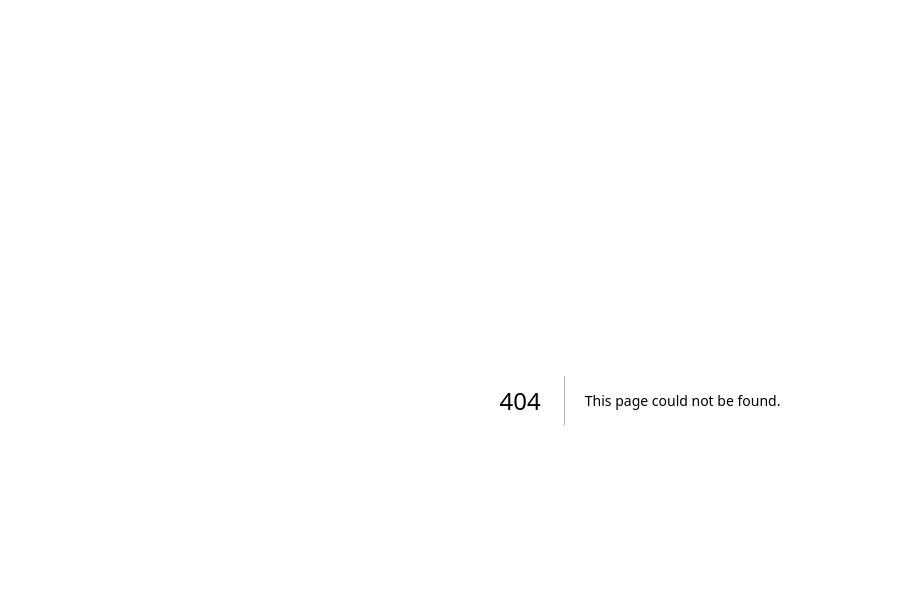
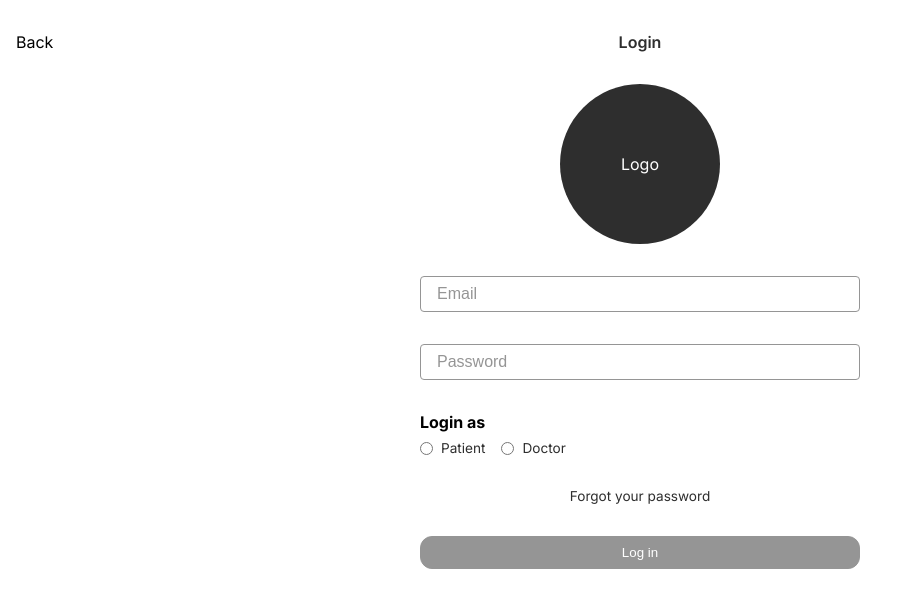
Before and after one commit to No-Country/C13-41-FT-NODE-REACT, a Next.js app in the folder fe/: page /sign-in in a window 1280 px wide. Before the commit this address had no page. Shown: the top 608 px of the page, without its empty margins (0-906 px from the left). Built offline with nearby package versions, Linux system fonts and the light colour scheme.

Commit message:
feat: complete login form layout and fields validations

```diff
--- a/fe/package.json
+++ b/fe/package.json
@@ -13,6 +13,7 @@
     "eslint-config-next": "13.4.19",
     "next": "13.4.19",
     "react": "18.2.0",
-    "react-dom": "18.2.0"
+    "react-dom": "18.2.0",
+    "yup": "^1.2.0"
   }
 }
--- a/fe/src/app/page.module.css
+++ b/fe/src/app/page.module.css
@@ -1,7 +1,7 @@
 .main {
 	padding: 2rem 1rem;
 	min-height: 100vh;
-	background-color: #e5e5e5;
+	background-color: #ffffff;
 }
 
 .container {
--- /dev/null
+++ b/fe/src/app/sign-in/page.jsx
@@ -0,0 +1,134 @@
+'use client';
+import React, { useState } from 'react';
+import styles from './page.module.css';
+import Link from 'next/link';
+import * as yup from 'yup';
+import { Router } from 'next/router';
+const SignInPage = () => {
+	const [fieldErrors, setFieldErrors] = useState({});
+
+	// Datos de ejemplo hasta tener la API
+	const successLogin = {
+		data: { patient: 'paciente' },
+		message: 'success login',
+	};
+	const errorLogin = {
+		error: 'duplicated',
+		message: 'email was duplicate',
+	};
+
+	const validateSignInData = async data => {
+		const signInSchema = yup.object({
+			email: yup.string().email('Invalid email').required('Email is required'),
+			password: yup.string().required('Password is required'),
+			user: yup.string().oneOf(['patient', 'doctor'], 'Select one user').required(''),
+		});
+
+		await signInSchema.validate(data, { abortEarly: false });
+	};
+
+	const signIn = async data => {
+		if (!data) return;
+
+		try {
+			await validateSignInData(data);
+
+			let endpoint = '';
+			if (data.user === 'patient') {
+				endpoint = '/api/login/patient';
+			} else {
+				endpoint = '/api/login/doctor';
+			}
+
+			const response = await fetch(endpoint, {
+				method: 'POST',
+				headers: {
+					'Content-Type': 'application/json',
+				},
+				body: JSON.stringify(data),
+			});
+
+			if (response.status === 200) {
+				console.log(successLogin.message);
+				// toast
+				Router.push('/');
+			}
+
+			if (response.status === 404) {
+				console.log(errorLogin.message);
+			}
+		} catch (validationErrors) {
+			const newFieldErrors = {};
+			validationErrors.inner.forEach(error => {
+				newFieldErrors[error.path] = error.message;
+			});
+
+			setFieldErrors(newFieldErrors);
+			setTimeout(() => {
+				setFieldErrors({});
+			}, 3000);
+		}
+	};
+
+	const handleSubmit = e => {
+		e.preventDefault();
+		const { email, password, user } = e.target;
+
+		const signInData = {
+			email: email.value,
+			password: password.value,
+			user: user.value,
+		};
+
+		signIn(signInData);
+	};
+
+	return (
+		<main className={styles.main}>
+			<Link href='/' className={styles.back}>
+				Back
+			</Link>
+			<div className={styles.container}>
+				<form className={styles.form} onSubmit={handleSubmit}>
+					<h1 className={styles.title}>Login</h1>
+					<div className={styles.logo}>Logo</div>
+					<div className={styles.inputContainer}>
+						<input type='email' className={styles.input} placeholder='Email' name='email' />
+						{fieldErrors.email && <p className={styles.error}>{fieldErrors.email}</p>}
+					</div>
+					<div className={styles.inputContainer}>
+						<input type='password' className={styles.input} placeholder='Password' name='password' />
+						{fieldErrors.password && <p className={styles.error}>{fieldErrors.password}</p>}
+					</div>
+					<div className={styles.inputContainer}>
+						<h4>Login as</h4>
+						<div className={styles.linkContainer}>
+							<div className={styles.radioContainer}>
+								<input type='radio' id='patient' name='user' value='patient' />
+								<label htmlFor='patient' className={styles.label}>
+									Patient
+								</label>
+							</div>
+							<div className={styles.radioContainer}>
+								<input type='radio' id='doctor' name='user' value='doctor' />
+								<label htmlFor='doctor' className={styles.label}>
+									Doctor
+								</label>
+							</div>
+						</div>
+						{fieldErrors.user && <p className={styles.error}>{fieldErrors.user}</p>}
+					</div>
+					<Link href='/forgot-password' className={styles.text}>
+						Forgot your password
+					</Link>
+
+					<button type='submit' className={styles.button}>
+						Log in
+					</button>
+				</form>
+			</div>
+		</main>
+	);
+};
+
+export default SignInPage;
--- /dev/null
+++ b/fe/src/app/sign-in/page.module.css
@@ -0,0 +1,124 @@
+.main {
+	padding: 2rem 1rem;
+	min-height: 100vh;
+	background-color: #ffffff;
+}
+
+.container {
+	margin: auto;
+	max-width: 27.5rem;
+	display: flex;
+	flex-direction: column;
+	justify-content: center;
+	row-gap: 3rem;
+}
+
+.form {
+	display: flex;
+	flex-direction: column;
+	justify-content: center;
+	align-items: center;
+	row-gap: 2rem;
+}
+
+.title {
+	color: #2e2e2e;
+	text-align: center;
+	font-size: 1rem;
+	font-weight: 600;
+}
+
+.button {
+	background-color: #959595;
+	border: 1px solid #959595;
+	border-radius: 0.75rem;
+	color: #ffffff;
+	padding: 0.5rem 1rem;
+	width: 100%;
+	text-align: center;
+	cursor: pointer;
+}
+
+.button:hover {
+	background-color: transparent;
+	border: 1px solid #959595;
+	color: #959595;
+	transition: color 1s;
+}
+
+.text {
+	color: #2e2e2e;
+	font-size: 0.85rem;
+	text-align: center;
+	font-weight: 400;
+}
+
+.text a {
+	font-weight: 500;
+}
+
+.back {
+	position: absolute;
+	left: 1rem;
+	top: 2rem;
+}
+
+.logo {
+	background-color: #2e2e2e;
+	height: 10rem;
+	width: 10rem;
+	border-radius: 50%;
+	display: grid;
+	place-content: center;
+	color: #ffffff;
+}
+.inputContainer {
+	display: flex;
+	flex-direction: column;
+	row-gap: 0.25rem;
+	width: 100%;
+}
+
+.input {
+	width: 100%;
+	padding: 0.5rem 1rem;
+	border: 1px solid #959595;
+	border-radius: 0.25rem;
+	font-size: 1rem;
+	color: #2e2e2e;
+	font-weight: 400;
+	outline: none;
+	resize: none;
+}
+
+.input::placeholder {
+	color: #959595;
+}
+
+.linkContainer {
+	display: flex;
+	margin-top: 0.25rem;
+	column-gap: 1rem;
+	align-items: center;
+}
+
+.radioContainer {
+	display: flex;
+	align-items: center;
+	column-gap: 0.5rem;
+}
+
+.label {
+	color: #2e2e2e;
+	font-size: 0.85rem;
+	text-align: center;
+	font-weight: 400;
+}
+
+.error {
+	color: #d44040;
+	padding: 0.25rem;
+	font-size: 0.85rem;
+	text-align: left;
+	font-weight: 400;
+}
```
